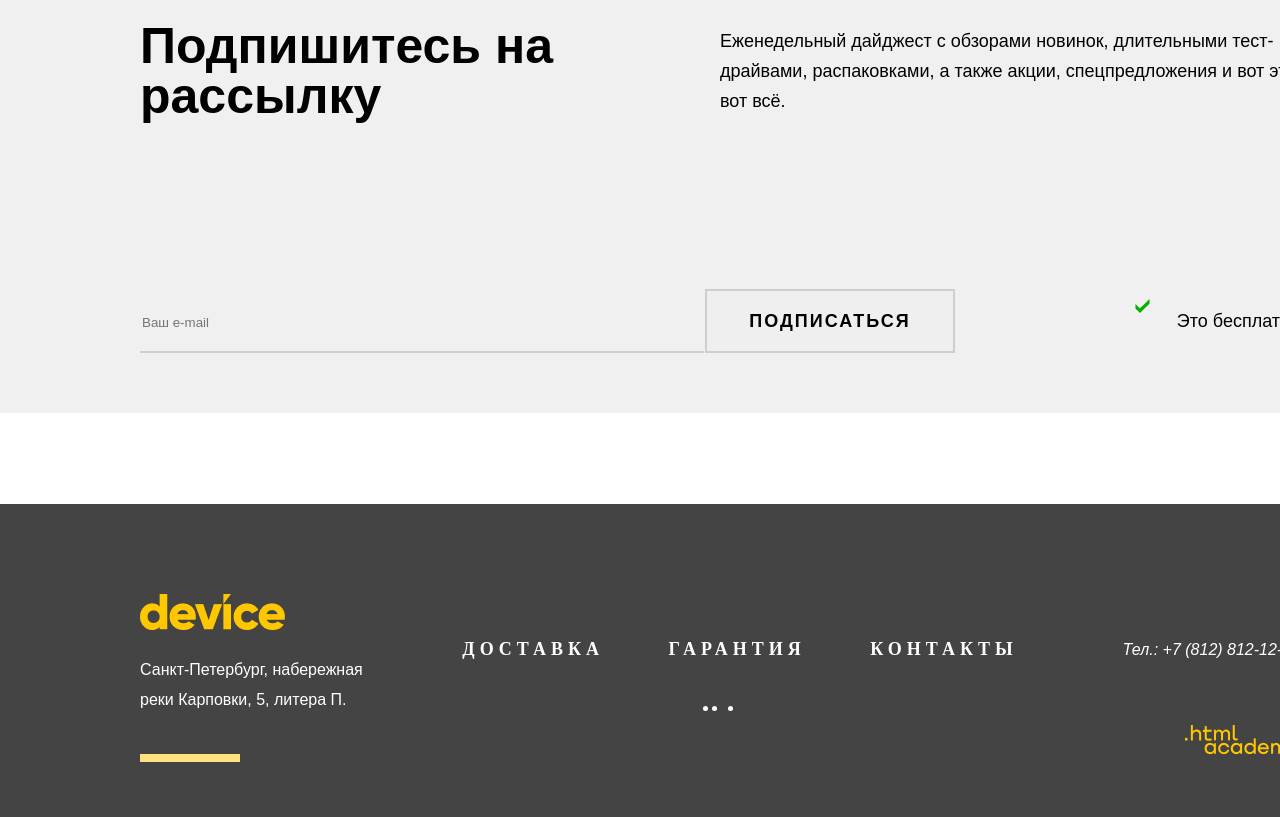
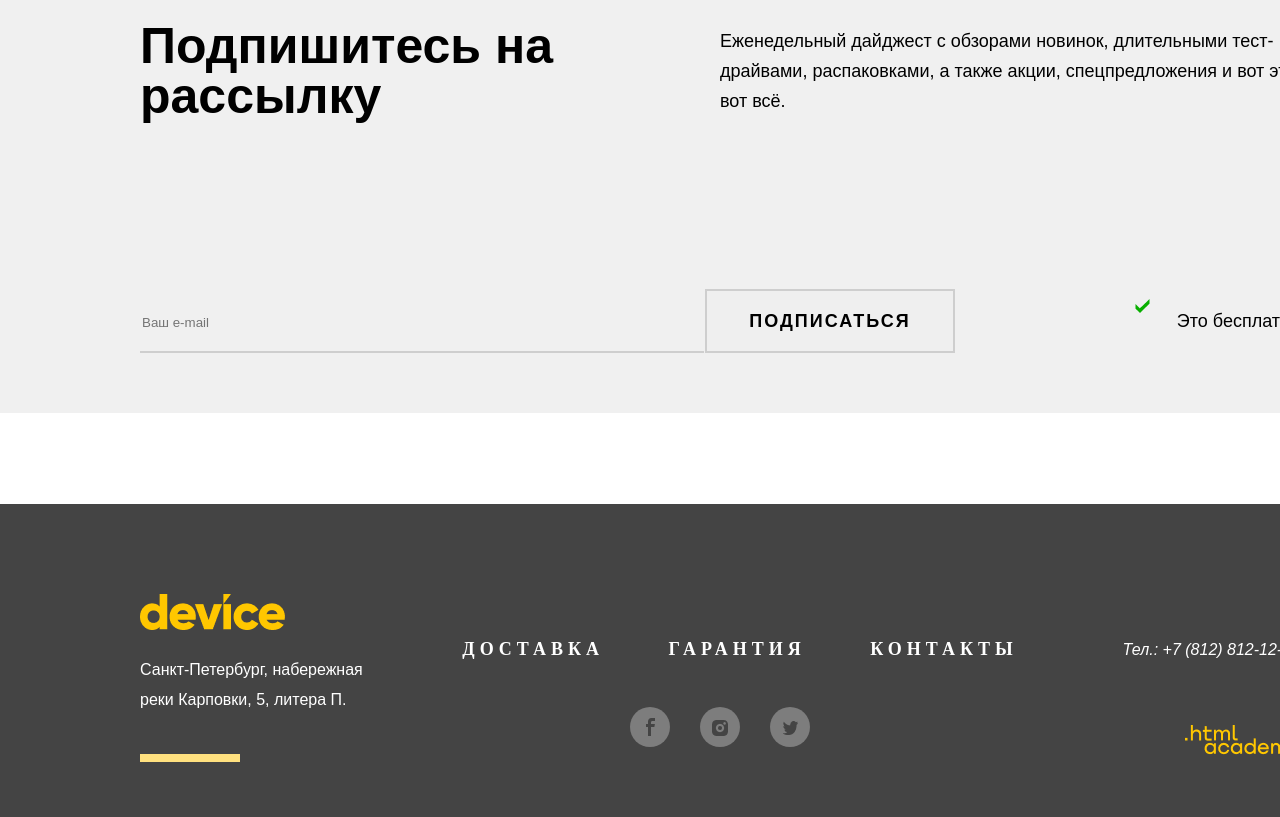
Before and after one commit to htmlacademy-htmlcss/1852051-device-33, a plain HTML site: page index.html in a window 1280 px wide. Shown: the part 2464-3281 px from the top of the page. Drawn offline with Linux system fonts and the light colour scheme.

Commit message:
fix social-icons-circle to index.html

```diff
--- a/index.html
+++ b/index.html
@@ -47,7 +47,7 @@
           <li><a href="#">Canon камера</a></li>
         </ul>
         <div class="dropdown-img">
-            <img src="images/icons/plus.png" alt="logo"/>
+          <img src="images/icons/plus.png" alt="logo"/>
         </div>
       </div>
       <ul class="header-navigation-list">
@@ -255,11 +255,23 @@
           </li>
         </ul>
       </div>
-      <ul class="social-contact">
-       <li><a href="https://www.facebook.com/htmlacademy"><img src="images/icons/f.png"></a></li>
-       <li><a href="https://www.instagram.com/htmlacademy"><img src="images/icons/insta.png"></a></li>
-       <li><a href="https://www.twitter.com/htmlacademy"><img src="images/icons/twitter.png"></a></li>
-      </ul>
+      <div class="social-contact">
+        <div class="social-icons-circle">
+          <a href="https://www.facebook.com/htmlacademy">
+            <img src="images/icons/f.png">
+          </a>
+        </div>
+        <div class="social-icons-circle">
+          <a href="https://www.instagram.com/htmlacademy">
+            <img src="images/icons/insta.png">
+          </a>
+        </div>
+        <div class="social-icons-circle">
+          <a href="https://www.twitter.com/htmlacademy">
+            <img src="images/icons/twitter.png">
+          </a>
+        </div>
+      </div>
     </div>
     <address class="footer-contact">
       <a href="tel:+78128121212">Тел.: +7 (812) 812-12-12</a>
```
